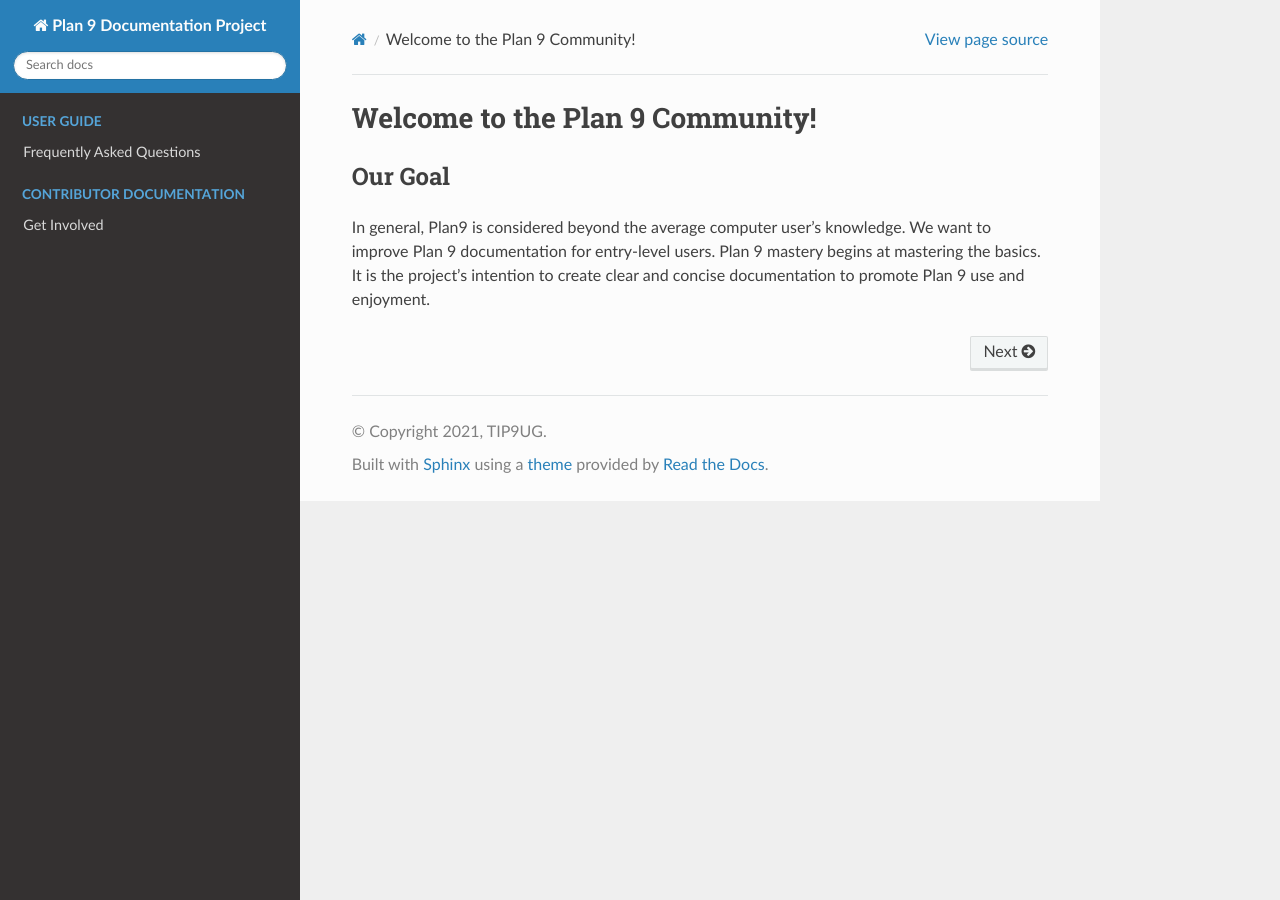
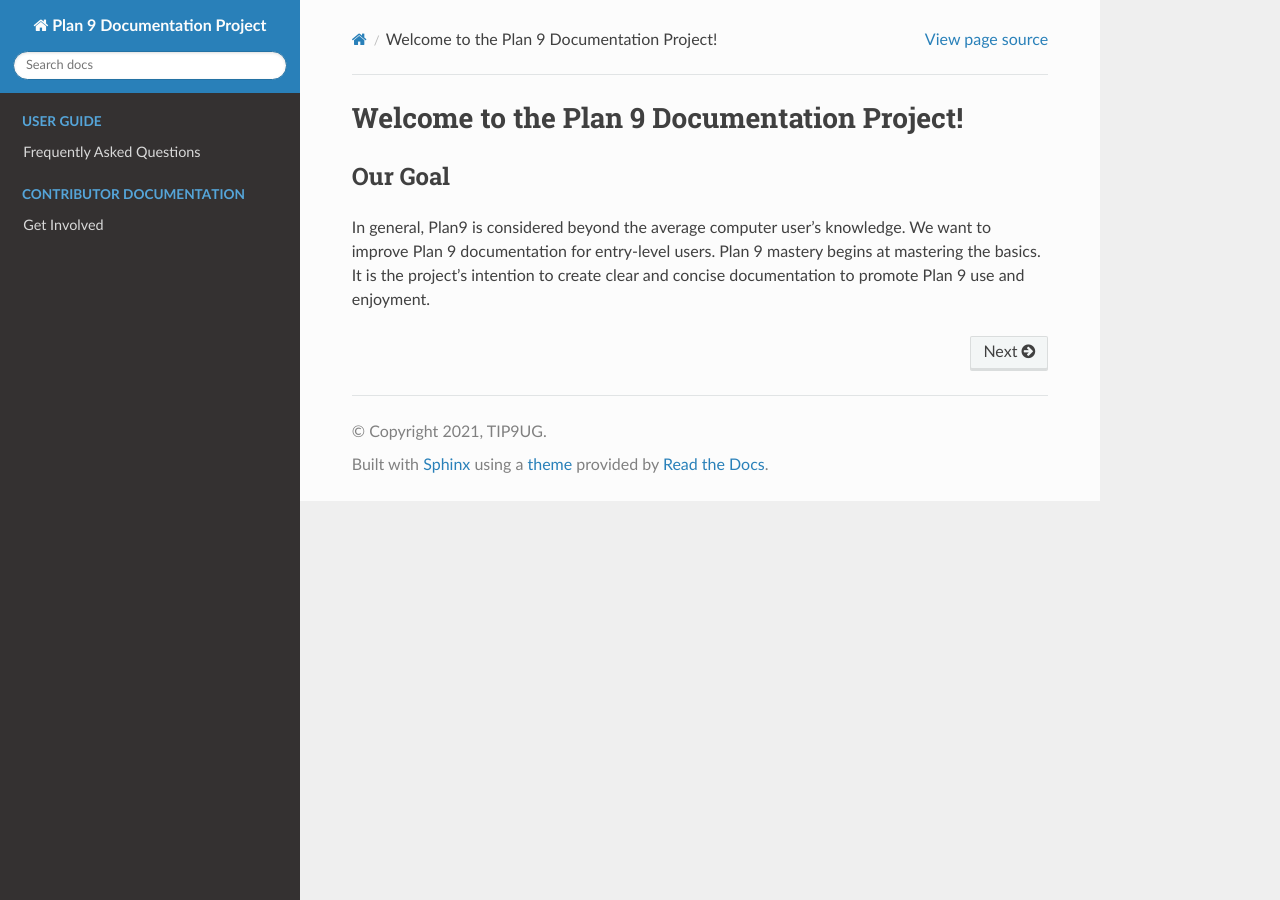
Before and after one commit to tip9ug/plan9-documentation, a Sphinx documentation site: the page built from source/index.md, in a window 1280 px wide. Built offline with Sphinx 7.4.7 and the Read the Docs theme 2.0.0, drawn with Linux system fonts in a browser that asks for light colours; pages that are not in the unit, such as notebooks, are missing from menus.

Commit message:
Revised content

```diff
--- a/source/index.md
+++ b/source/index.md
@@ -1,5 +1,5 @@
-Welcome to the Plan 9 Community!
-================================
+Welcome to the Plan 9 Documentation Project!
+============================================
 
 ## Our Goal
 
```
